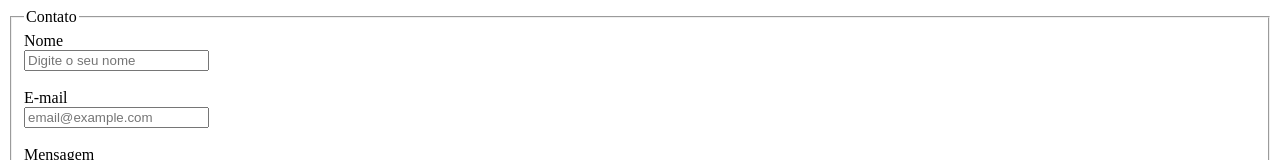
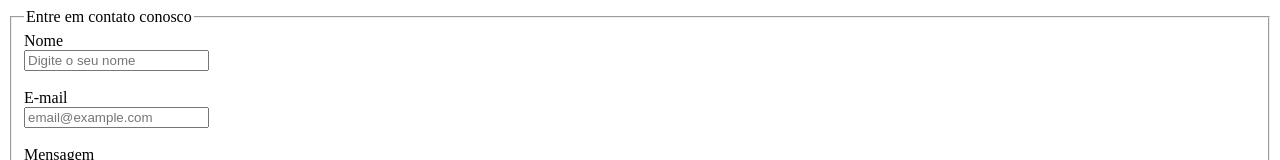
Before and after one commit to paul0henrique/guia-estelar-css, a plain HTML site: page form.html in a window 1280 px wide. Shown: the top 160 px of the page. Drawn offline with Linux system fonts and the light colour scheme.

Commit message:
Update form.html

```diff
--- a/form.html
+++ b/form.html
@@ -9,7 +9,7 @@
 <body>
     <form action="">
         <fieldset>
-            <legend>Contato</legend>
+            <legend>Entre em contato conosco</legend>
 
             <label for="name">Nome</label>
             <br>
```
